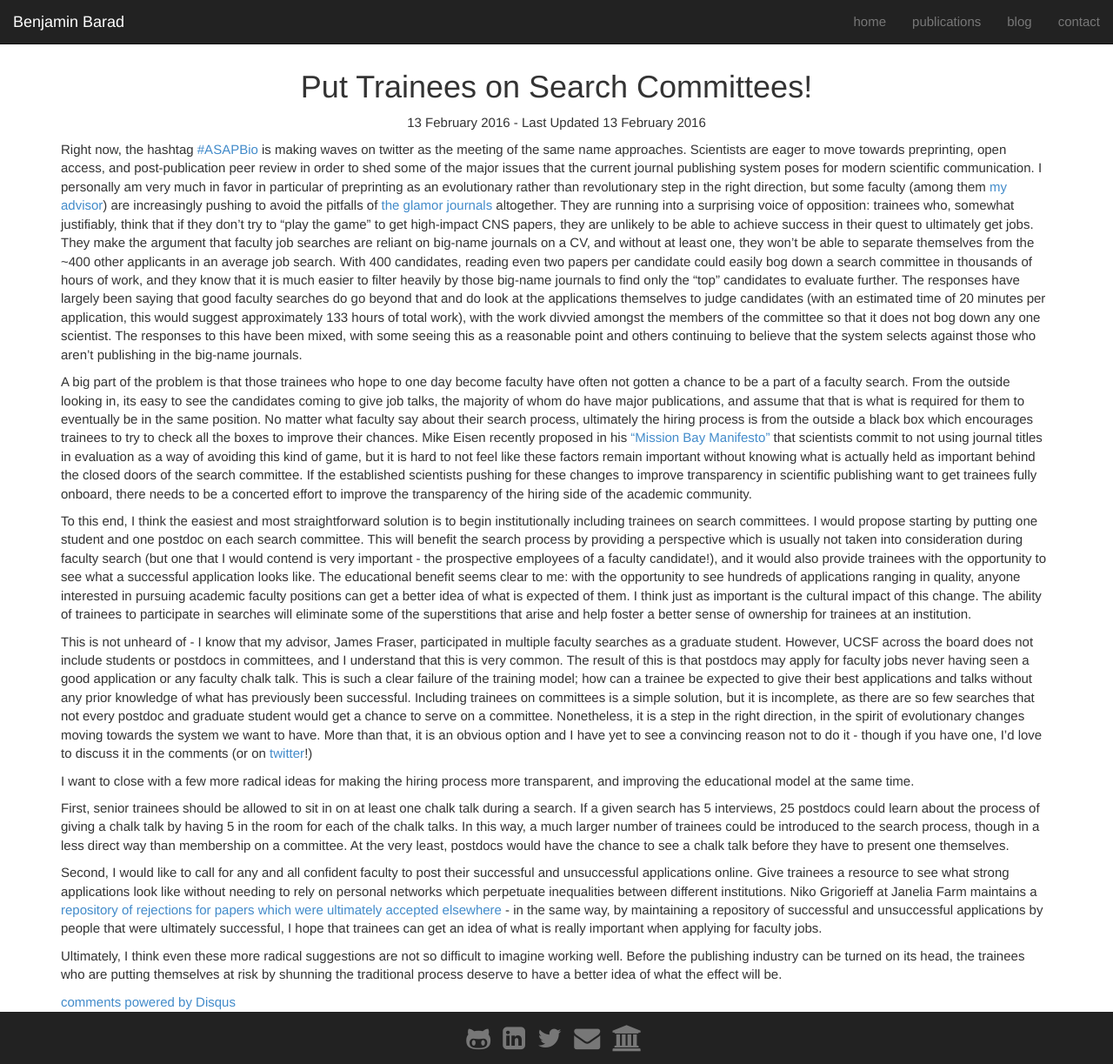
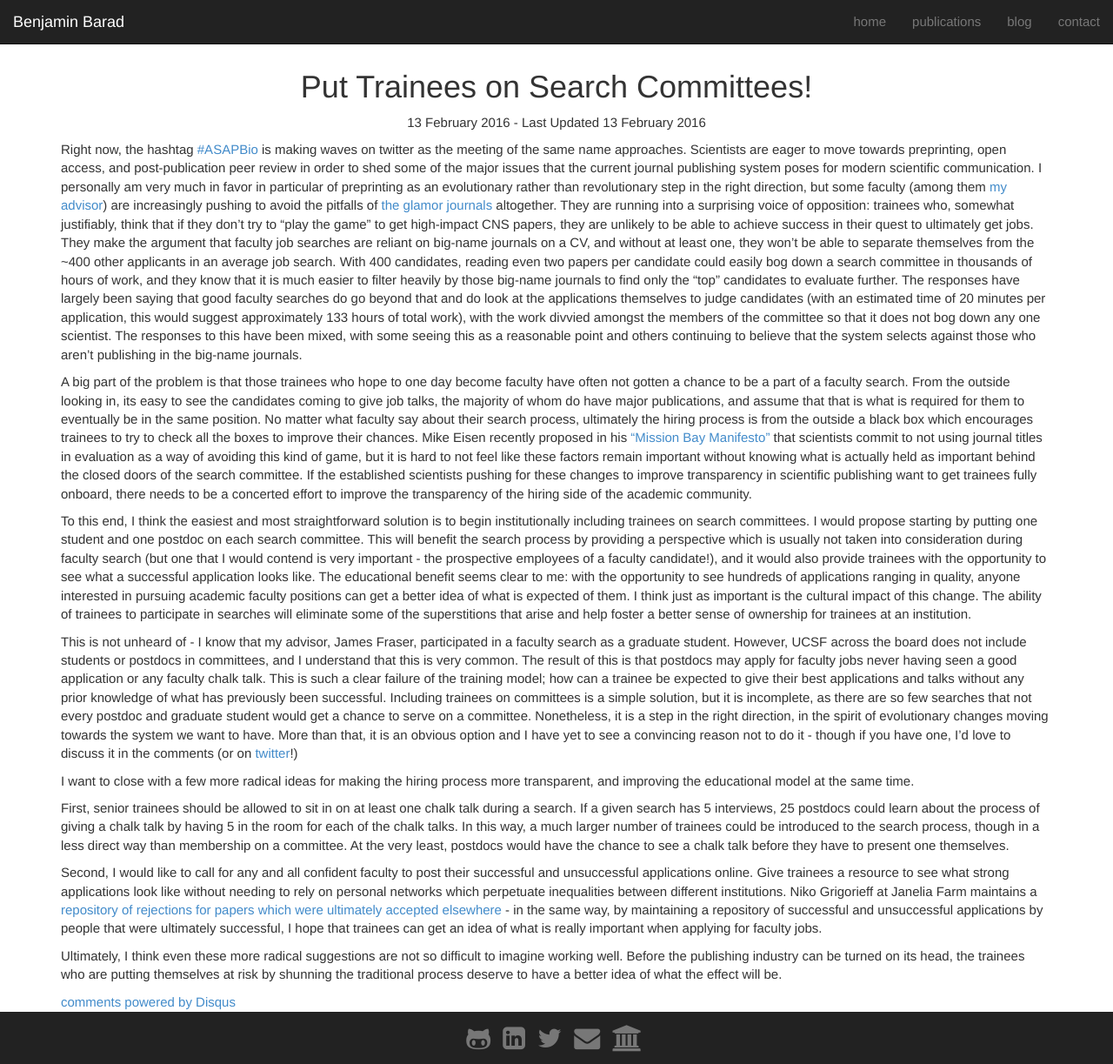
Before and after one commit to bbarad/bbarad.github.io, a Jekyll site: the page built from _posts/2016-02-13-Students-on-committees.md, in a window 1280 px wide and 1223 px high. Shown: the whole window at 87% size. Built offline with Jekyll 4.4.1, drawn with Linux system fonts in a browser that asks for light colours; nearby versions of some CDN libraries; comment, search, counter and statistics services are not loaded.

Commit message:
only one search for jaime

```diff
--- a/_posts/2016-02-13-Students-on-committees.md
+++ b/_posts/2016-02-13-Students-on-committees.md
@@ -20,13 +20,14 @@ No matter what faculty say about their search process, ultimately the hiring pro
 Mike Eisen recently proposed in his ["Mission Bay Manifesto"](http://www.michaeleisen.org/blog/?p=1760) that scientists commit to not using journal titles in evaluation as a way of avoiding this kind of game, but it is hard to not feel like these factors remain important without knowing what is actually held as important behind the closed doors of the search committee.
 If the established scientists pushing for these changes to improve transparency in scientific publishing want to get trainees fully onboard, there needs to be a concerted effort to improve the transparency of the hiring side of the academic community.
 
-To this end, I think the easiest and most straightforward solution is to begin institutionally including trainees on search committees. I would propose starting by putting one student and one postdoc on each search committee.
+To this end, I think the easiest and most straightforward solution is to begin institutionally including trainees on search committees.
+I would propose starting by putting one student and one postdoc on each search committee.
 This will benefit the search process by providing a perspective which is usually not taken into consideration during faculty search (but one that I would contend is very important - the prospective employees of a faculty candidate!), and it would also provide trainees with the opportunity to see what a successful application looks like.
 The educational benefit seems clear to me: with the opportunity to see hundreds of applications ranging in quality, anyone interested in pursuing academic faculty positions can get a better idea of what is expected of them.
 I think just as important is the cultural impact of this change.
 The ability of trainees to participate in searches will eliminate some of the superstitions that arise and help foster a better sense of ownership for trainees at an institution.
 
-This is not unheard of - I know that my advisor, James Fraser, participated in multiple faculty searches as a graduate student.
+This is not unheard of - I know that my advisor, James Fraser, participated in a faculty search as a graduate student.
 However, UCSF across the board does not include students or postdocs in committees, and I understand that this is very common.
 The result of this is that postdocs may apply for faculty jobs never having seen a good application or any faculty chalk talk.
 This is such a clear failure of the training model; how can a trainee be expected to give their best applications and talks without any prior knowledge of what has previously been successful.
```
